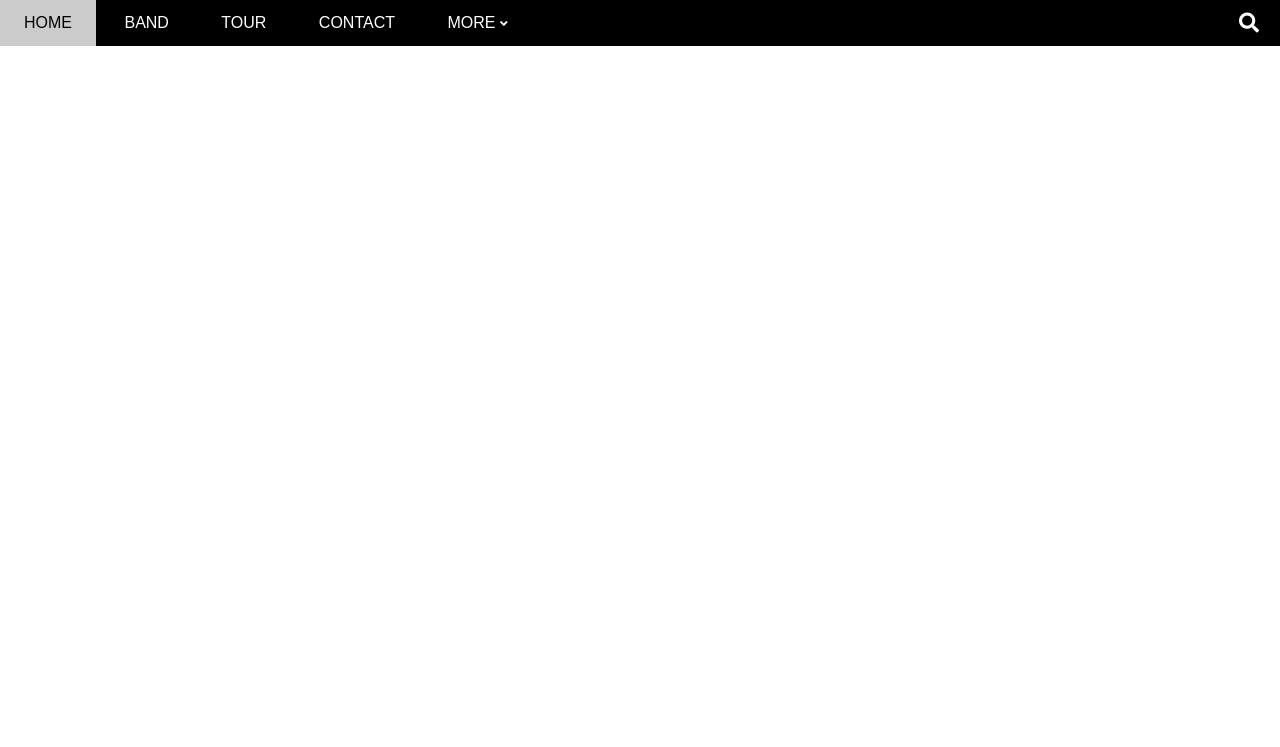
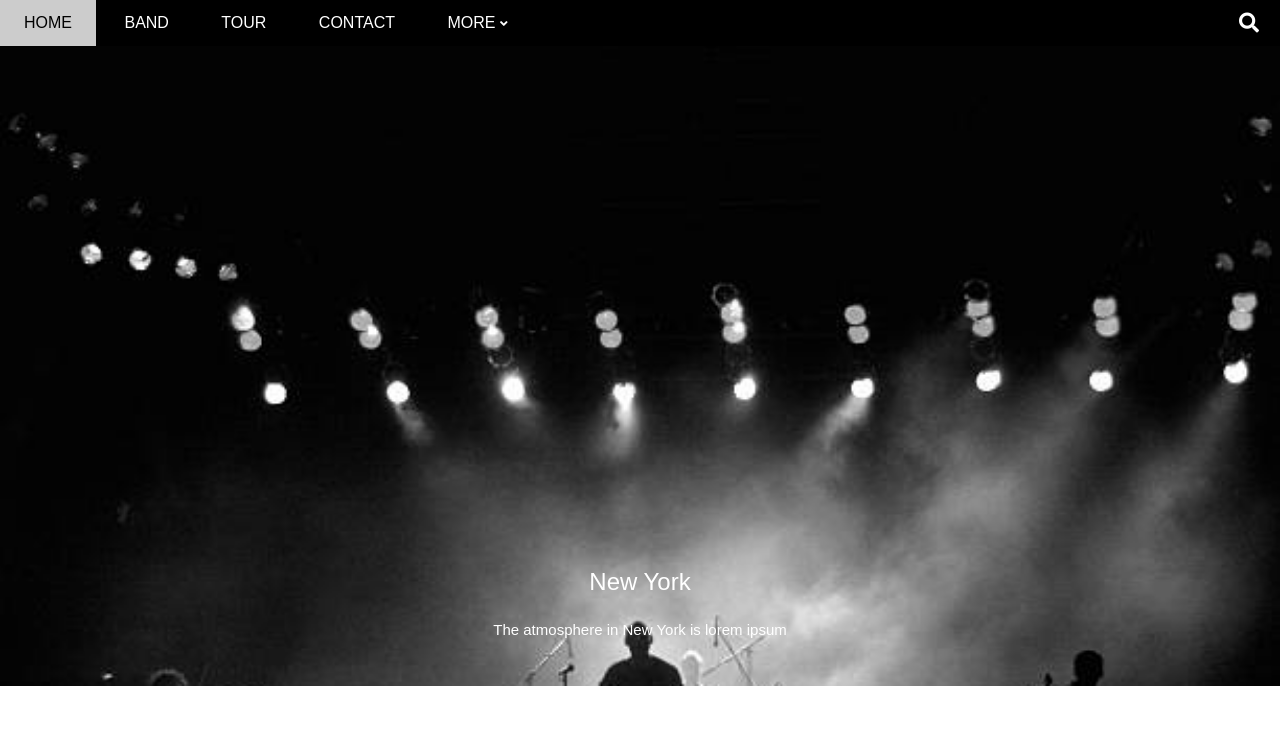
Before and after one commit to HP103/octavian-demo, a plain HTML site: page index.html in a window 1280 px wide. Shown: the top 747 px of the page. Drawn offline with Linux system fonts and the light colour scheme; the site is published under a folder, as on GitHub Pages, so addresses that start at the root find nothing.

Commit message:
Update style.css

```diff
--- a/assets/css/style.css
+++ b/assets/css/style.css
@@ -143,7 +143,7 @@ html{
 #slider{
     margin-top: 46px;
     padding-top: 50%;
-    background: url("/assets/img/band1.png") top center / cover no-repeat;
+    background: url("../img/band1.png") top center / cover no-repeat;
     position: relative;
 }
 #slider .text-content{
```
